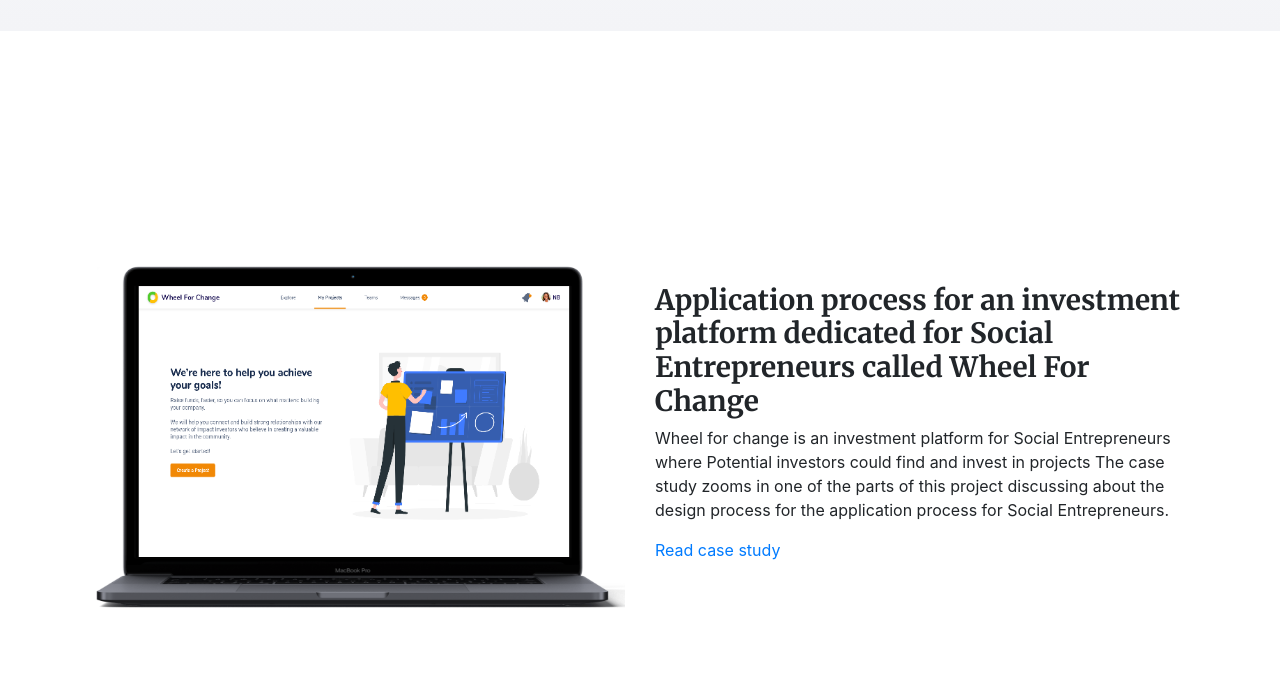
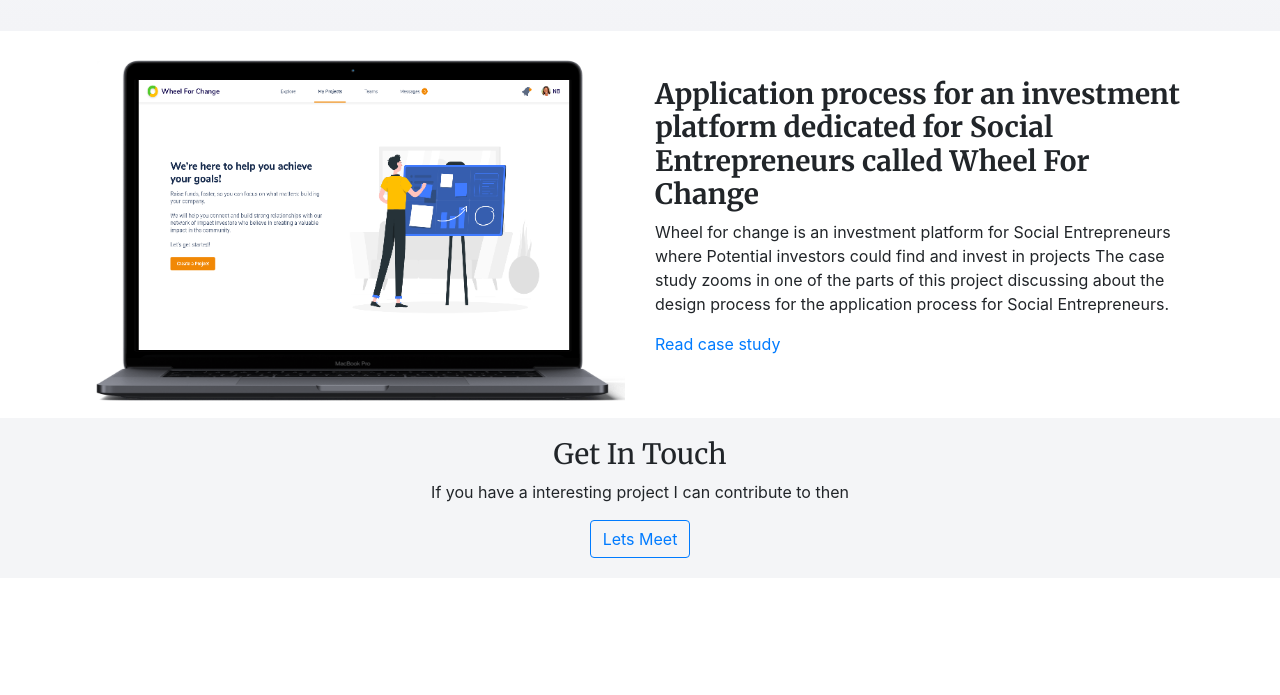
Before and after one commit to saifil4/saifil-portfolio, an Angular app: page / in a window 1280 px wide. Shown: the part 625-1320 px from the top of the page. After the commit the page ends 1203 px from the top, so only its background shows below. Built offline with nearby package versions, Linux system fonts and the light colour scheme.

Commit message:
removed spacing in project list

```diff
--- a/src/app/project-list/project-list.component.html
+++ b/src/app/project-list/project-list.component.html
@@ -1,6 +1,6 @@
 <div>
     <div class="container">
-        <div class="row" style="height: 100vh;">
+        <div class="row my-2">
             <div class="col-md-6 my-auto">
                 <img src="../../assets/images/woc-2.png" class="img-fluid">
             </div>
```
